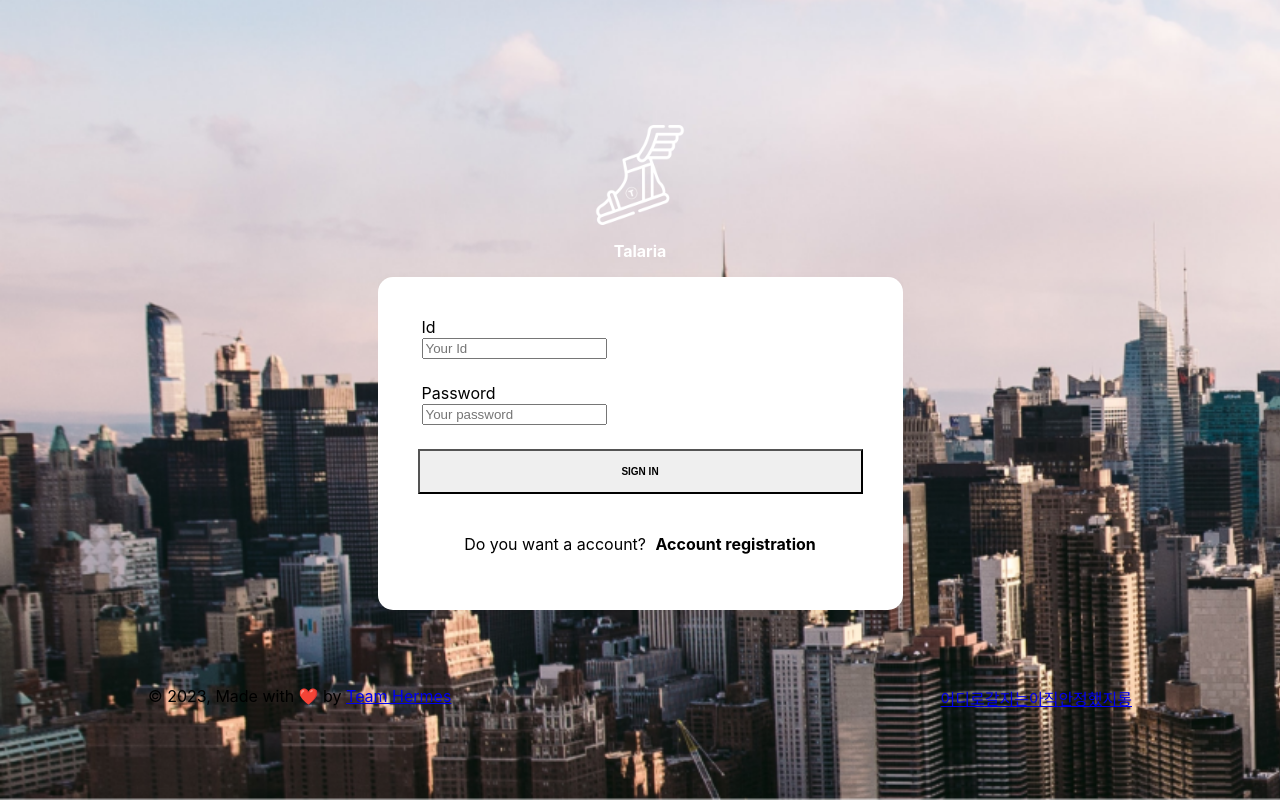
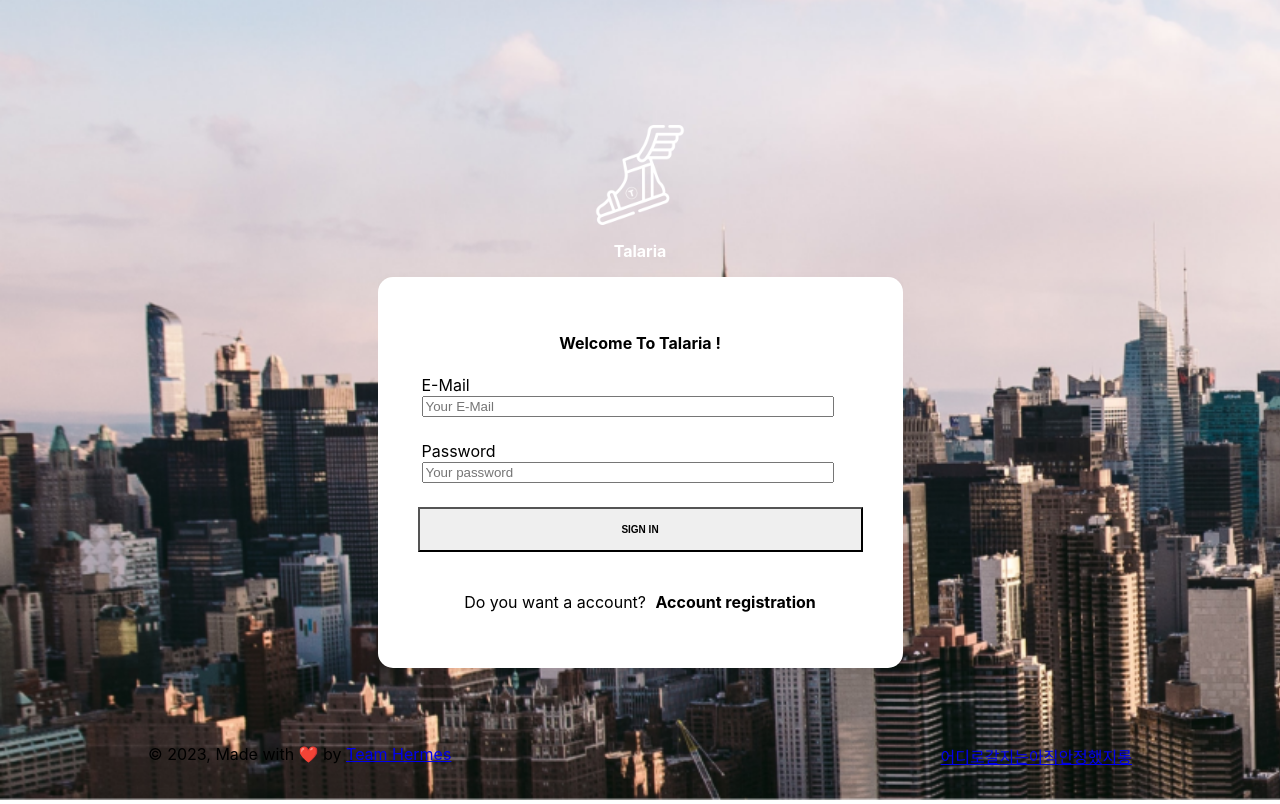
Before and after one commit to cvivis/Talaria, a React (Create React App) app in the folder frontend/: page / in a window 1280 px wide. Built offline with nearby package versions, Linux system fonts and the light colour scheme.

Commit message:
:lipstick: Style: Comlete SignIn layout

```diff
--- a/frontend/src/layouts/SignIn.js
+++ b/frontend/src/layouts/SignIn.js
@@ -1,4 +1,4 @@
-import { Box, Button, Flex, FormControl, FormLabel, HStack, Icon, Image, Input, Link, Switch, Text, useColorModeValue } from "@chakra-ui/react";
+import { Box, Button, Flex, FormControl, FormLabel, Image, Input, Link, Text, useColorModeValue } from "@chakra-ui/react";
 import Footer from "../components/footer/Footer";
 import image from "../assets/img/BasicImage.png";
 import logo from "../assets/img/Talaria-logo-light.png";
@@ -11,7 +11,7 @@ function SignIn() {
 
     return (
         <>
-            <Box w='100%'>
+            <Box>
                 <Flex
                     direction='column'
                     alignSelf='center'
@@ -44,7 +44,6 @@ function SignIn() {
                         justifyContent='center'
                         align='center'
                         mt='125px'
-                        // mb='30px'
                     >
                         <Image boxSize='100px'
                             objectFit='cover'
@@ -54,16 +53,6 @@ function SignIn() {
                         <Text fontSize='4xl' color='white' fontWeight='bold'>
                             Talaria
                         </Text>
-                        {/* <Text
-                            fontSize='md'
-                            color='white'
-                            fontWeight='normal'
-                            mt='10px'
-                            mb='26px'
-                            w={{ base: '90%', sm: '60%', lg: '40%', xl: '333px' }}
-                        >
-                            탈라리아에 오신것을 환영합니다 !
-                        </Text> */}
                     </Flex>
                     <Flex
                         w="100%"
@@ -88,28 +77,28 @@ function SignIn() {
                                 "unset"
                             )}
                         >
+                        <Text
+                            fontSize="xl"
+                            color={textColor}
+                            fontWeight="bold"
+                            textAlign="center"
+                            mb="22px"
+                        >
+                            Welcome To Talaria !
+                        </Text>
                         <FormControl>
-                            {/* <Text
-                                fontSize='md'
-                                color='black'
-                                fontWeight='normal'
-                                mt='10px'
-                                mb='26px'
-                                w={{ base: '90%', sm: '60%', lg: '40%', xl: '333px' }}
-                            >
-                                탈라리아에 오신것을 환영합니다 !
-                            </Text> */}
                             <FormLabel ms="4px" fontSize="sm" fontWeight="normal">
-                            Id
+                                E-Mail
                             </FormLabel>
                             <Input
                                 variant="auth"
                                 fontSize="sm"
                                 ms="4px"
                                 type="text"
-                            placeholder="Your Id"
+                                placeholder="Your E-Mail"
                                 mb="24px"
                                 size="lg"
+                                w="91%"
                             />
                             <FormLabel ms="4px" fontSize="sm" fontWeight="normal">
                                 Password
@@ -122,6 +111,7 @@ function SignIn() {
                                 placeholder="Your password"
                                 mb="24px"
                                 size="lg"
+                                w="91%"
                             />
                             <Button
                                 fontSize="10px"
@@ -130,6 +120,7 @@ function SignIn() {
                                 w="100%"
                                 h="45"
                                 mb="24px"
+
                             >
                                 SIGN IN
                             </Button>
```
Lines whose indentation alone changed are shown as unchanged.
